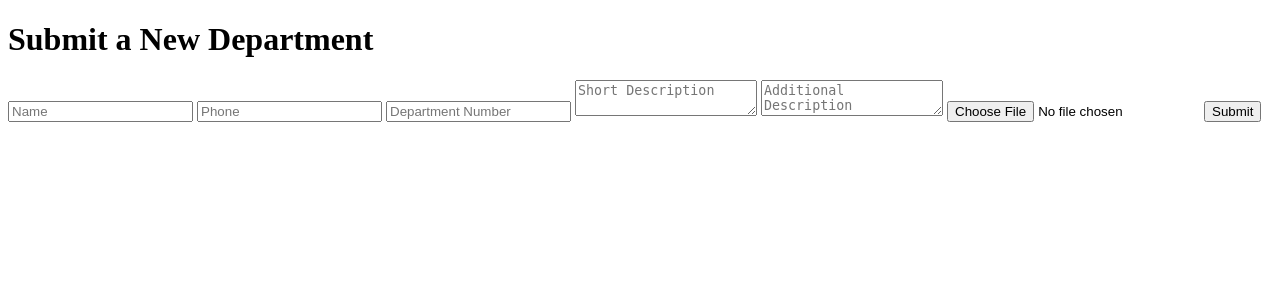
After one commit to Farbod0o/office-automation, a FastAPI app: template view/templates/dep.html in a window 1280 px wide. The commit adds this page. Shown: the top 300 px of the page. Run offline with FastAPI, Linux system fonts and the light colour scheme; the template is opened without the code that fills it, so the values that code supplies are empty.

Commit message:
updated!

```diff
--- a/controller/controller.py
+++ b/controller/controller.py
@@ -486,8 +486,8 @@ class InventoryController:
 class InventoryProductController:
     @classmethod
     @exception_handling
-    def add_inventory_product(cls, count):
-        inventory_product = InventoryProduct(count)
+    def add_inventory_product(cls, count,inventory):
+        inventory_product = InventoryProduct(count,inventory)
         return True, Service.save(inventory_product, InventoryProduct)
 
     # todo find_by_product
--- a/main.py
+++ b/main.py
@@ -26,14 +26,13 @@ async def submit_dep_form(
         additional_description: str = Form(...),
         photo: UploadFile = File(...)
 ):
-    print("hi")
 
     photo_path = os.path.join(UPLOAD_FOLDER, photo.filename)
     with open(photo_path, "wb") as buffer:
         buffer.write(photo.file.read())
 
     status, dep = Controller.add_department(
-        name, 1, photo_path, short_description, "address", phone, additional_description
+        name, department_num, photo_path, short_description, "address", phone, additional_description
     )
     return {"status": status, "message": dep}
 
--- a/model/entity/department.py
+++ b/model/entity/department.py
@@ -9,7 +9,7 @@ class Department(Base):
     __tablename__ = "department_tbl"
     _id = Column("_id", Integer, primary_key=True, autoincrement=True)
     _name = Column("organization_name", String(30), nullable=False, unique=True)
-    _logo = Column("organization_logo", String(20), nullable=False, unique=False)
+    _logo = Column("organization_logo", String(255), nullable=False, unique=False)
     _address = Column("organization_address", String(100), nullable=False, unique=False)
     _phone_number = Column("organization_phone_number", String(11), nullable=False, unique=False)
     _department_num = Column("department_num", String(20), nullable=False, unique=False)
--- a/model/entity/inventory.py
+++ b/model/entity/inventory.py
@@ -10,6 +10,8 @@ class Inventory(Base):
     _title = Column("inventory_title", String(40))
     _address = Column("inventory_address", String(30))
     _phone = Column("inventory_phone", String(11))
+
+
 
     def __init__(self, title, address, phone):
         self._id = None
--- a/model/entity/inventory_product.py
+++ b/model/entity/inventory_product.py
@@ -9,10 +9,14 @@ class InventoryProduct(Base):
 
     _id = Column("_id", Integer, primary_key=True, autoincrement=True)
     _count = Column("product_inventory_count", Integer)
+    _inv_id = Column("inventory_id", Integer, ForeignKey("inventory_tbl._id"))
 
-    def __init__(self, count):
+    inv_id = relationship("Inventory",lazy="joined")
+
+    def __init__(self, count,inventory):
         self._id = None
         self._count = count
+        self._inv_id = inventory.id
 
     @property
     def id(self):
--- a/model/entity/ticket.py
+++ b/model/entity/ticket.py
@@ -6,7 +6,7 @@ from sqlalchemy.orm import relationship
 
 class Ticket(Base):
     __tablename__ = "ticket_tbl"
-    _id = Column("ticket_id", Integer, primary_key=True, autoincrement=True)
+    _id = Column("id", Integer, primary_key=True, autoincrement=True)
     # _userID = Column("user_id", Integer, ForeignKey("person_tbl._id"), nullable=False)
     _title = Column("department_title", String(30), nullable=False, unique=True)
     _ticket_datetime = Column(DATETIME)
@@ -14,7 +14,7 @@ class Ticket(Base):
     _text = Column("text", String(250), nullable=False)
 
     # _group = Column(Integer, ForeignKey("group_tbl._id"), nullable=True)
-    #
+    messages = relationship("Message", back_populates="ticket")
     # user = relationship("Person", foreign_keys=[_userID], lazy='joined')
     # gp = relationship("Group", foreign_keys=[_group], lazy='joined')
 
--- a/model/entity/user.py
+++ b/model/entity/user.py
@@ -16,7 +16,7 @@ class User(Base):
 
     # roles = relationship("Role", secondary="user_role_tbl", back_populates="users")
     person = relationship("Person", back_populates="user")
-
+    messages = relationship("Message", back_populates="user")
     def init(self, user_name, password, email, role_id, person_id):
         self.user_name = user_name
         self.password = password
--- /dev/null
+++ b/view/statics/css/toast.css
@@ -0,0 +1,52 @@
+#toast-container {
+    position: fixed;
+    top: 20px; /* فاصله از بالا */
+    right: 20px; /* فاصله از سمت راست */
+    z-index: 1000; /* برای قرار گرفتن بالاتر از سایر عناصر */
+    display: flex;
+    flex-direction: column;
+    align-items: flex-end;
+}
+
+.toast {
+    background-color: #333; /* رنگ پس‌زمینه پیش‌فرض */
+    color: white;
+    padding: 15px 20px;
+    border-radius: 5px;
+    margin-bottom: 10px;
+    box-shadow: 0 4px 6px rgba(0, 0, 0, 0.1);
+    opacity: 0;
+    transform: translateY(-10px);
+    transition: opacity 0.5s ease, transform 0.5s ease;
+}
+
+.toast.show {
+    opacity: 1;
+    transform: translateY(0);
+}
+
+.toast.info {
+    background-color: #2196F3;
+}
+
+.toast.success {
+    background-color: #4CAF50;
+}
+
+.toast.warning {
+    background-color: #FFC107;
+}
+
+.toast.error {
+    background-color: #F44336;
+}
+
+.close-btn {
+    background: none;
+    border: none;
+    color: white;
+    font-size: 18px;
+    margin-left: 10px;
+    cursor: pointer;
+    float: right;
+}
--- /dev/null
+++ b/view/statics/js/main.js
@@ -0,0 +1,25 @@
+// main.js
+
+document.getElementById("dep-registration-form").addEventListener("submit", async (event) => {
+    event.preventDefault();
+
+    const form = event.target;
+    const formData = new FormData(form);
+
+    try {
+        const response = await fetch(form.action, {
+            method: "POST",
+            body: formData,
+        });
+
+        const result = await response.json();
+
+        if (result.status) {
+            showToast("success", "Department submitted successfully!");
+        } else {
+            showToast("error", "Failed to submit department: " + result.message);
+        }
+    } catch (error) {
+        showToast("error", "An error occurred while submitting the form.");
+    }
+});
--- /dev/null
+++ b/view/statics/js/toast.js
@@ -0,0 +1,31 @@
+// toast.js
+
+function showToast(type, message) {
+    const toastContainer = document.getElementById('toast-container');
+
+
+    const toast = document.createElement('div');
+    toast.className = `toast ${type}`;
+    toast.textContent = message;
+
+
+    const closeButton = document.createElement('button');
+    closeButton.className = 'close-btn';
+    closeButton.innerHTML = '&times;';
+    closeButton.onclick = () => {
+        toast.classList.remove('show');
+        setTimeout(() => toastContainer.removeChild(toast), 300);
+    };
+
+    toast.appendChild(closeButton);
+    toastContainer.appendChild(toast);
+
+
+    setTimeout(() => toast.classList.add('show'), 100);
+
+
+    setTimeout(() => {
+        toast.classList.remove('show');
+        setTimeout(() => toastContainer.contains(toast) && toastContainer.removeChild(toast), 300);
+    }, 3000);
+}
--- /dev/null
+++ b/view/templates/dep.html
@@ -0,0 +1,29 @@
+<!DOCTYPE html>
+<html lang="en">
+<head>
+    <meta charset="UTF-8">
+    <meta name="viewport" content="width=device-width, initial-scale=1.0">
+    <title>Department Submission</title>
+    <link rel="stylesheet" href="/static/css/toast.css">
+</head>
+<body>
+
+<h1>Submit a New Department</h1>
+<form id="dep-registration-form" enctype="multipart/form-data" method="post" action="/submit-dep">
+    <input type="text" name="name" placeholder="Name" required>
+    <input type="text" name="phone" placeholder="Phone" required>
+    <input type="text" name="department_num" placeholder="Department Number" required>
+    <textarea name="short_description" placeholder="Short Description" required></textarea>
+    <textarea name="additional_description" placeholder="Additional Description"></textarea>
+    <input type="file" name="photo" required>
+    <button type="submit">Submit</button>
+</form>
+
+<!-- Toast Container -->
+<div id="toast-container"></div>
+
+<script src="/static/js/toast.js"></script>
+<script src="/static/js/main.js"></script>
+
+</body>
+</html>
```
Also changed, not shown: test/omidi.py (added, +11 -0 lines), view/templates/index.html (+12 -4 lines), view/statics/css/style.css (line endings or trailing spaces).
